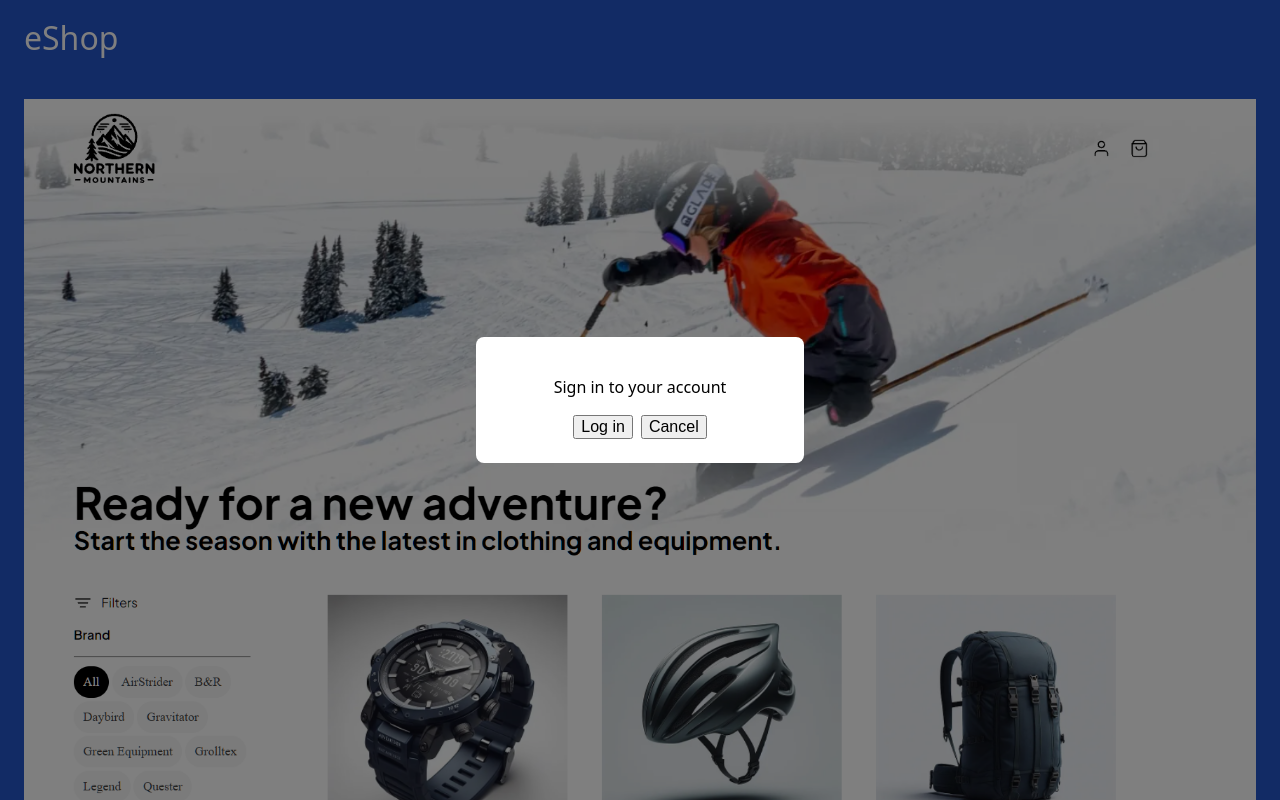
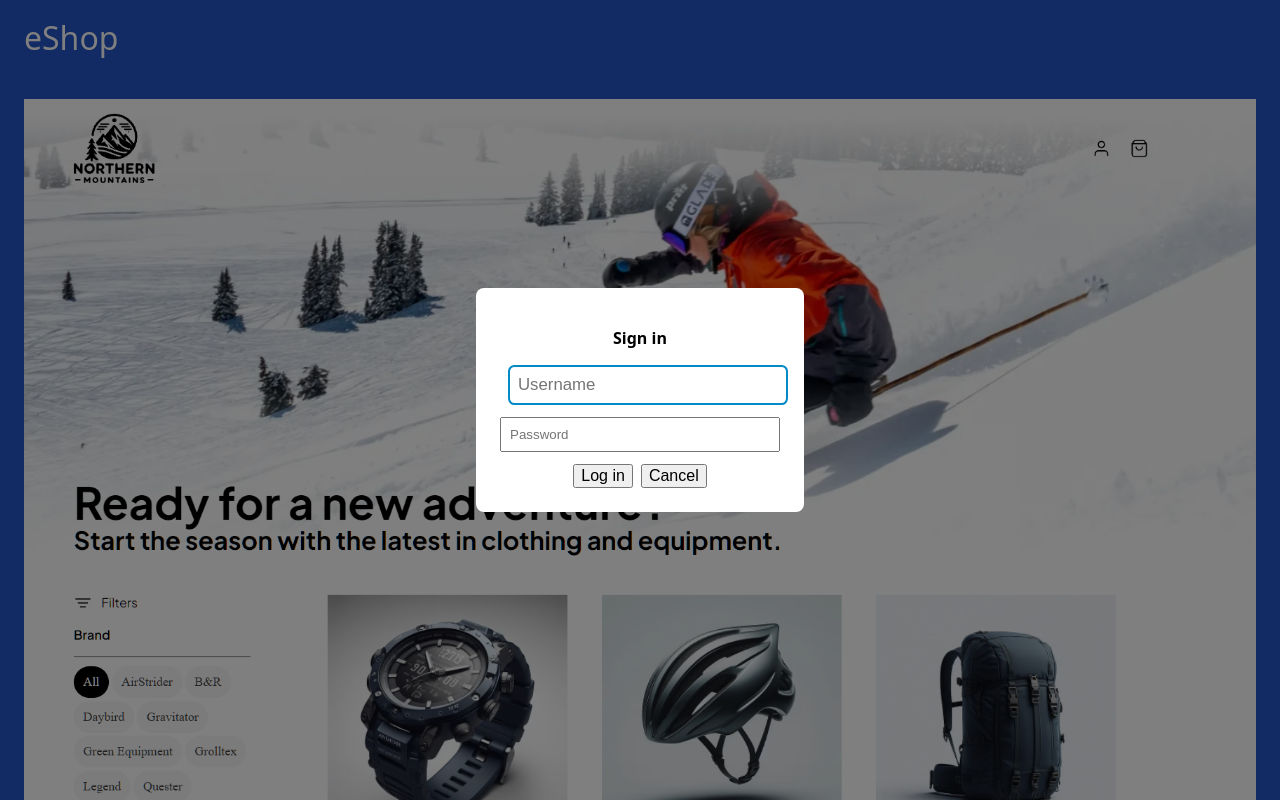
Before and after one commit to Terrence721/eshop-full, a React (Vite) app in the folder src/WebApp/: page / in a window 1280 px wide. Both pictures are taken after a click on the button "Log in". Shown: the top 800 px of the page. Built offline with nearby package versions, Linux system fonts and the light colour scheme; no server answers.

Commit message:
feat(WebApp): demo username/password modal login (client-side)

```diff
--- a/src/WebApp/src/pages/Catalog/Index.tsx
+++ b/src/WebApp/src/pages/Catalog/Index.tsx
@@ -1,35 +1,59 @@
 import { useEffect, useState } from 'react'
-import { useLocation } from 'react-router'
-import { useCurrentUser } from '../../lib/useCurrentUser'
 
-// Landing page now shows the homepage image only; the product catalog grid,
-// filters, and pagination are no longer rendered here. The person icon baked
-// into the upper-right of eshop_homepage.png opens a login modal. After the
-// OIDC round-trip completes and the redirect lands back on this page, the
-// modal reopens showing "Login successful".
+const DEMO_USER_KEY = 'demo:user'
+
+// Demo-only sign-in: there is no server-side session here, just a client-side
+// flag so the UI can mimic a successful login. Not real authentication.
 export default function CatalogIndex() {
-  const location = useLocation()
-  const { claims, loading } = useCurrentUser()
   const [open, setOpen] = useState(false)
-  const [success, setSuccess] = useState(false)
+  const [username, setUsername] = useState('')
+  const [password, setPassword] = useState('')
+  const [error, setError] = useState('')
+  const [currentUser, setCurrentUser] = useState<string | null>(() =>
+    typeof window === 'undefined'
+      ? null
+      : window.sessionStorage.getItem(DEMO_USER_KEY),
+  )
+  const [success, setSuccess] = useState<boolean>(
+    typeof window !== 'undefined' &&
+      !!window.sessionStorage.getItem(DEMO_USER_KEY),
+  )
 
   useEffect(() => {
-    if (
-      typeof window !== 'undefined' &&
-      window.sessionStorage.getItem('login:pending') === '1' &&
-      !loading &&
-      claims
-    ) {
-      window.sessionStorage.removeItem('login:pending')
-      setSuccess(true)
-      setOpen(true)
+    if (typeof window !== 'undefined') {
+      const saved = window.sessionStorage.getItem(DEMO_USER_KEY)
+      if (saved) {
+        setCurrentUser(saved)
+        setSuccess(true)
+      }
     }
-  }, [claims, loading])
+  }, [])
 
-  const startLogin = () => {
-    window.sessionStorage.setItem('login:pending', '1')
-    const returnUrl = location.pathname + location.search
-    window.location.assign(`/bff/login?returnUrl=${encodeURIComponent(returnUrl)}`)
+  const signIn = (event: React.FormEvent) => {
+    event.preventDefault()
+    if (!username.trim()) {
+      setError('Username is required')
+      return
+    }
+    if (!password) {
+      setError('Password is required')
+      return
+    }
+    window.sessionStorage.setItem(DEMO_USER_KEY, username.trim())
+    setCurrentUser(username.trim())
+    setPassword('')
+    setError('')
+    setSuccess(true)
+  }
+
+  const signOut = () => {
+    window.sessionStorage.removeItem(DEMO_USER_KEY)
+    setCurrentUser(null)
+    setSuccess(false)
+    setUsername('')
+    setPassword('')
+    setError('')
+    setOpen(false)
   }
 
   return (
@@ -83,26 +107,52 @@ export default function CatalogIndex() {
             }}
             onClick={(e) => e.stopPropagation()}
           >
-            {success ? (
+            {currentUser && success ? (
               <>
-                <p style={{ fontWeight: 600, marginBottom: '16px' }}>Login successful</p>
-                <button type="button" onClick={() => { setOpen(false); setSuccess(false) }}>
+                <p style={{ fontWeight: 600, marginBottom: '16px' }}>
+                  Login successful
+                </p>
+                <p style={{ marginBottom: '16px' }}>Welcome, {currentUser}!</p>
+                <button type="button" onClick={() => setOpen(false)} style={{ marginRight: '8px' }}>
                   Close
                 </button>
+                <button type="button" onClick={signOut}>Sign out</button>
               </>
-            ) : claims ? (
+            ) : currentUser ? (
               <>
-                <p style={{ marginBottom: '16px' }}>You are already signed in.</p>
-                <button type="button" onClick={() => setOpen(false)}>Close</button>
+                <p style={{ marginBottom: '16px' }}>Signed in as {currentUser}</p>
+                <button type="button" onClick={() => setOpen(false)} style={{ marginRight: '8px' }}>
+                  Close
+                </button>
+                <button type="button" onClick={signOut}>Sign out</button>
               </>
             ) : (
-              <>
-                <p style={{ marginBottom: '16px' }}>Sign in to your account</p>
-                <button type="button" onClick={startLogin} style={{ marginRight: '8px' }}>
-                  Log in
-                </button>
+              <form onSubmit={signIn}>
+                <p style={{ fontWeight: 600, marginBottom: '16px' }}>Sign in</p>
+                <div style={{ marginBottom: '12px' }}>
+                  <input
+                    type="text"
+                    placeholder="Username"
+                    value={username}
+                    onChange={(e) => setUsername(e.target.value)}
+                    style={{ width: '100%', padding: '8px', boxSizing: 'border-box' }}
+                  />
+                </div>
+                <div style={{ marginBottom: '12px' }}>
+                  <input
+                    type="password"
+                    placeholder="Password"
+                    value={password}
+                    onChange={(e) => setPassword(e.target.value)}
+                    style={{ width: '100%', padding: '8px', boxSizing: 'border-box' }}
+                  />
+                </div>
+                {error ? (
+                  <p style={{ color: 'red', marginBottom: '12px' }}>{error}</p>
+                ) : null}
+                <button type="submit" style={{ marginRight: '8px' }}>Log in</button>
                 <button type="button" onClick={() => setOpen(false)}>Cancel</button>
-              </>
+              </form>
             )}
           </div>
         </div>
```
